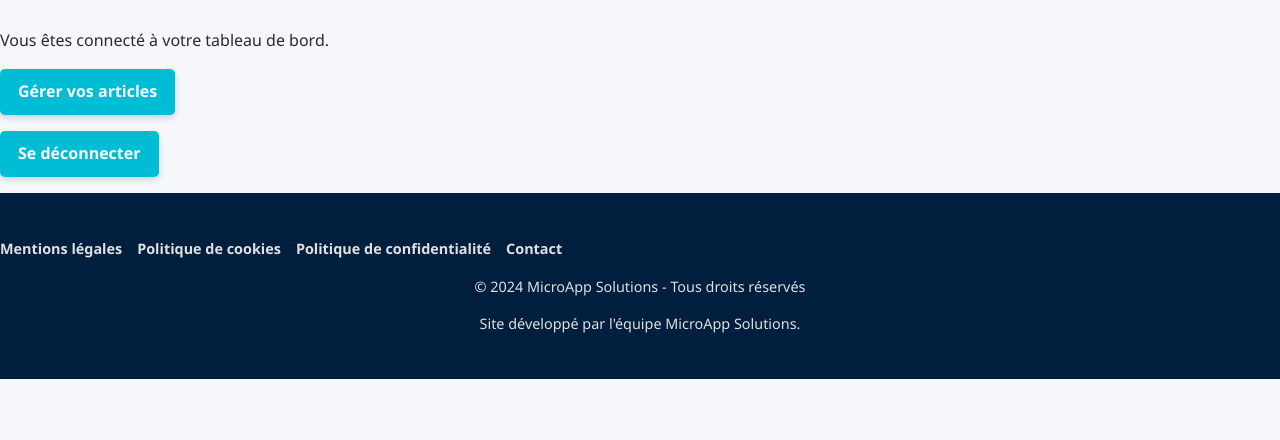
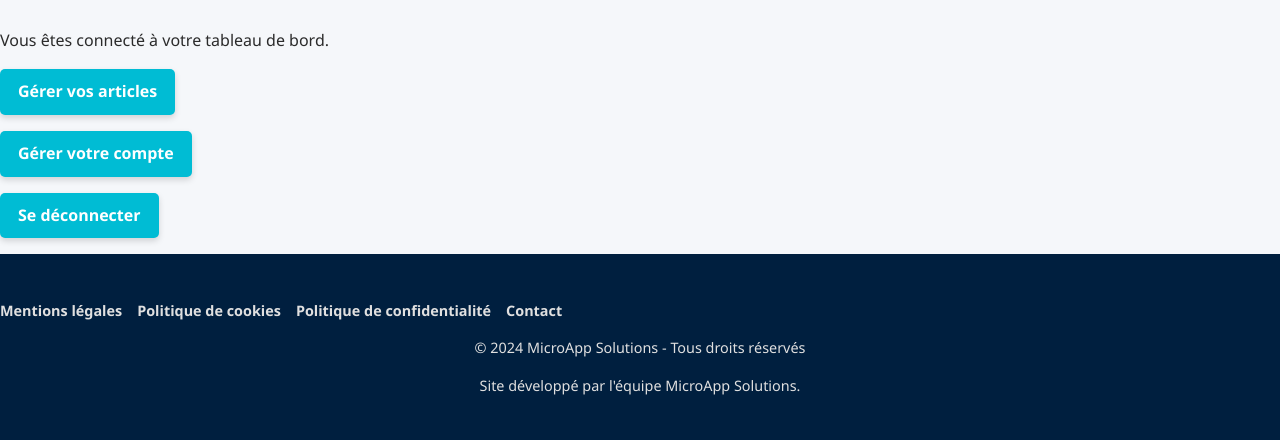
Before and after one commit to bertinstephane42/siteweb, a PHP site: page /pages/dashboard.php in a window 1280 px wide. Shown: the part 105-545 px from the top of the page. Run offline with PHP 8.4, Linux system fonts and the light colour scheme; the visitor is signed in with stand-in values (Sample User, id 1); data that the repository does not hold is empty.

Commit message:
Update dashboard.php

```diff
--- a/pages/dashboard.php
+++ b/pages/dashboard.php
@@ -37,6 +37,7 @@ include '../includes/header.php';
         <p>Vous êtes connecté à votre tableau de bord.</p>
 
         <p><a href="manage_articles.php" class="button">Gérer vos articles</a></p>
+        <p><a href="manage_account.php" class="button">Gérer votre compte</a></p>
         <p><a href="logout.php" class="button">Se déconnecter</a></p>
     </div>
 </body>
```
